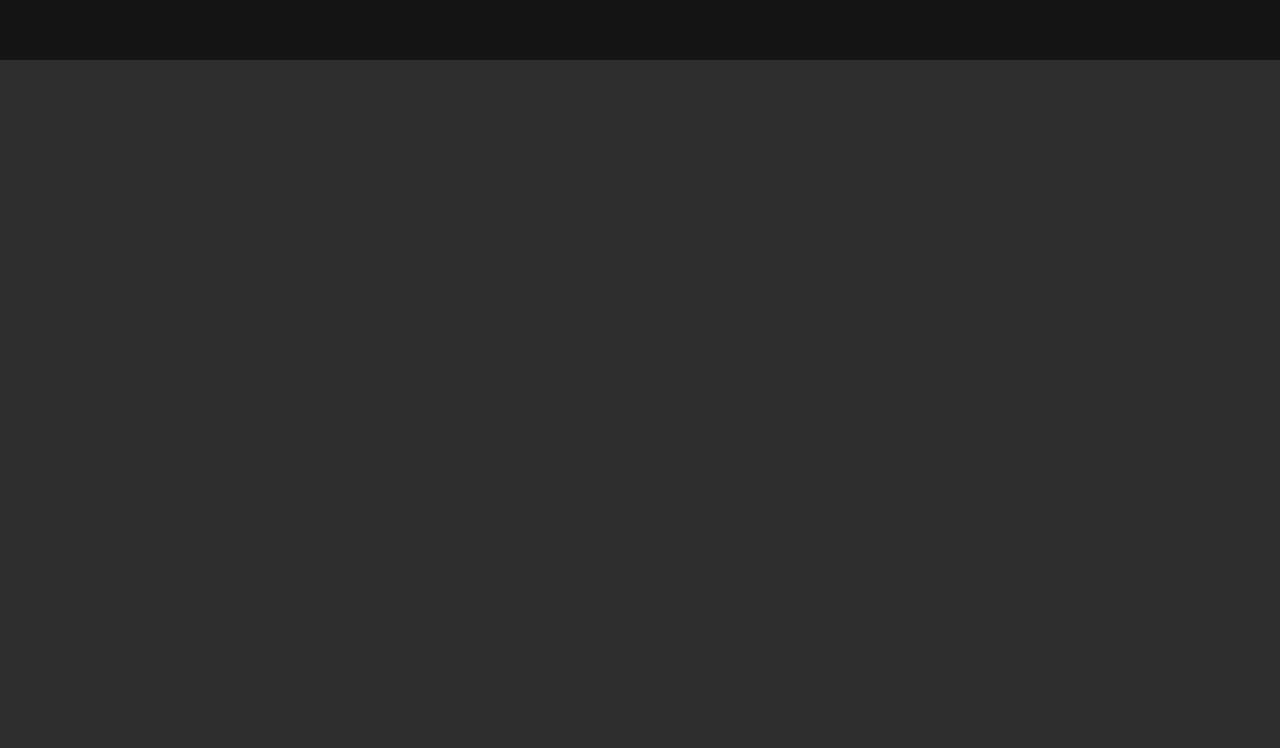
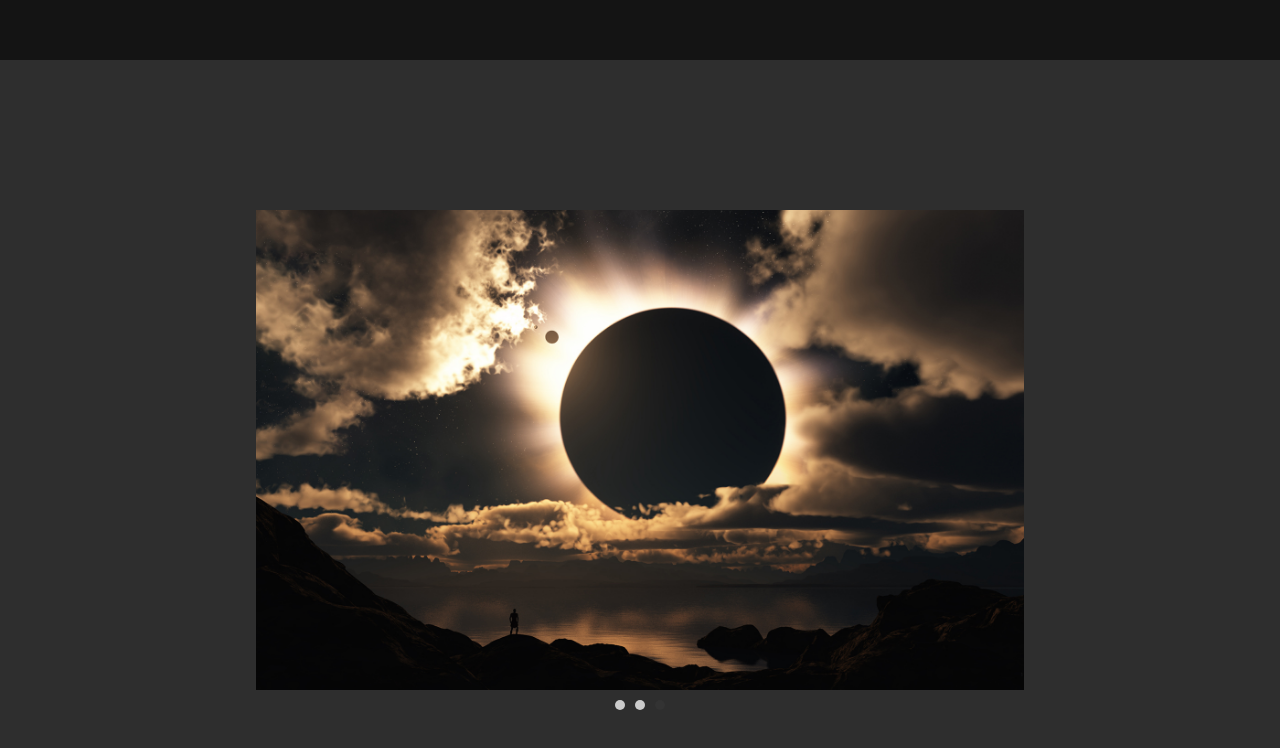
Before and after one commit to aurorn/homepage, a website built with webpack: page src/index.html in a window 1280 px wide. Shown: the part 740-1488 px from the top of the page. Before the commit the page ends 905 px from the top, so only its background shows below. Built offline with nearby package versions, Linux system fonts and the light colour scheme.

Commit message:
Added Carousel dummy content

```diff
--- a/src/index.html
+++ b/src/index.html
@@ -10,30 +10,32 @@
             <div class="intro-header slide-right">
                 <h1 class="">Welcome</h1>
             </div>
-            <aside><div class="about-bar">
-                <div class="about-bar-box">
-                    <div class="about-bar-img">
-                        <img class="about-img"></img>
-                    </div>
-                    <div class="about-bar-content">
-                        <p class="about-text"></p>
+            <aside>
+                <div class="about-bar">
+                    <div class="about-bar-box">
+                        <div class="about-bar-img">
+                            <img class="about-img" />
+                        </div>
+                        <div class="about-bar-content">
+                            <p class="about-text"></p>
+                        </div>
                     </div>
                 </div>
-            </div></aside>
+            </aside>
         </div>
         <main>
-            <div class="carousel-box">
+            <div class="carousel-box reveal">
                 <div class="carousel">
-                    <div class="carousel-slide-1">
-                        <img class="carousel-img"></img>
+                    <div class="carousel-slide slide fade">
+                        <img class="carousel-img" src="./images/bg1.jpg" />
                         <p class="carousel-text"></p>
                     </div>
-                    <div class="carousel-slide-2">
-                        <img class="carousel-img"></img>
+                    <div class="carousel-slide slide fade">
+                        <img class="carousel-img" src="./images/bg1.jpg" />
                         <p class="carousel-text"></p>
                     </div>
-                    <div class="carousel-slide-3">
-                        <img class="carousel-img"></img>
+                    <div class="carousel-slide slide fade">
+                        <img class="carousel-img" src="./images/bg1.jpg" />
                         <p class="carousel-text"></p>
                     </div>
                 </div>
--- a/src/index.js
+++ b/src/index.js
@@ -1 +1,15 @@
-import "./modules/styles/styles.css";
+import './modules/styles/styles.css'
+
+function initialize() {
+    import('./modules/reveal.js').then((module) => {
+        const { reveal } = module
+        window.addEventListener('scroll', reveal, { passive: true })
+    })
+
+    import('./modules/carousel.js').then((module) => {
+        const { initializeCarousel } = module
+        initializeCarousel()
+    })
+}
+
+document.addEventListener('DOMContentLoaded', initialize)
--- /dev/null
+++ b/src/modules/carousel.js
@@ -0,0 +1,54 @@
+const carousel = document.querySelector('.carousel');
+const slides = document.querySelectorAll('.carousel-slide');
+const indicatorsContainer = document.createElement('div');
+indicatorsContainer.classList.add('indicators');
+carousel.parentElement.appendChild(indicatorsContainer);
+
+let currentIndex = 0;
+let autoSlideInterval;
+
+export function showSlide(index) {
+    carousel.style.transform = `translateX(-${index * 100}%)`;
+    updateIndicators(index);
+}
+
+function updateIndicators(index) {
+    const indicators = document.querySelectorAll('.indicator');
+    indicators.forEach((indicator, i) => {
+        indicator.classList.toggle('active', i === index);
+    });
+}
+
+function createIndicators() {
+    slides.forEach((_, index) => {
+        const indicator = document.createElement('div');
+        indicator.classList.add('indicator');
+        if (index === 0) indicator.classList.add('active');
+        indicator.addEventListener('click', () => {
+            currentIndex = index;
+            showSlide(currentIndex);
+        });
+        indicatorsContainer.appendChild(indicator);
+    });
+}
+
+function startAutoSlide() {
+    autoSlideInterval = setInterval(() => {
+        currentIndex = (currentIndex + 1) % slides.length;
+        showSlide(currentIndex);
+    }, 3000);
+}
+
+function stopAutoSlide() {
+    clearInterval(autoSlideInterval);
+}
+
+export function initializeCarousel() {
+
+    carousel.addEventListener('mouseover', stopAutoSlide);
+    carousel.addEventListener('mouseout', startAutoSlide);
+
+    createIndicators();
+    showSlide(currentIndex);
+    startAutoSlide();
+}
--- /dev/null
+++ b/src/modules/reveal.js
@@ -0,0 +1,17 @@
+export function reveal() {
+    var reveals = document.querySelectorAll('.reveal')
+
+    for (var i = 0; i < reveals.length; i++) {
+        var windowHeight = window.innerHeight
+        var elementTop = reveals[i].getBoundingClientRect().top
+        var elementVisible = 150
+
+        if (elementTop < windowHeight - elementVisible) {
+            reveals[i].classList.add('active')
+        } else {
+            reveals[i].classList.remove('active')
+        }
+    }
+}
+
+window.addEventListener('scroll', reveal, { passive: true })
--- a/src/modules/styles/styles.css
+++ b/src/modules/styles/styles.css
@@ -1,4 +1,5 @@
-html, body {
+html,
+body {
     margin: 0;
     padding: 0;
     font-family: 'Roboto', sans-serif;
@@ -6,20 +7,21 @@ html, body {
 }
 
 .top-box {
-    min-height:100svh;
+    min-height: 100svh;
     display: flex;
     justify-content: center;
     align-items: center;
     background-color: rgb(20, 20, 20);
 }
-
-.intro-header, slide-right {
+/* Intro Sliding in Animation */
+.intro-header,
+slide-right {
     display: flex;
     justify-content: center;
     align-content: center;
-    color:rgb(221, 221, 221);
+    color: rgb(221, 221, 221);
     font-size: 3.5rem;
-    filter: drop-shadow(2rem 2rem .3rem #0e0d0dbd)
+    filter: drop-shadow(2rem 2rem 0.3rem #0e0d0dbd);
 }
 
 .slide-right {
@@ -30,11 +32,90 @@ html, body {
 
 .slide-right h1 {
     animation: 2s slide-right 1s forwards;
-      transform:translateX(-100%);
+    transform: translateX(-100%);
 }
 
 @keyframes slide-right {
     to {
-      transform:translateX(0);
+        transform: translateX(0);
     }
 }
+
+/* Scrolling down Reveal Animation */
+
+.reveal {
+    position: relative;
+    transform: translateY(150px);
+    opacity: 0;
+    transition: 1s all ease;
+}
+
+.reveal.active {
+    transform: translateY(0);
+    opacity: 1;
+}
+
+/* Middle Section Carousel */
+
+.carousel-box {
+    display: flex;
+    justify-content: center;
+    max-width: 60svw;
+    margin: 0 auto;
+    overflow: hidden;
+    height: 100svh;
+    flex-direction:column;
+}
+
+.carousel {
+    display: flex;
+    transition: transform 0.5s ease-in-out;
+}
+
+.carousel-slide {
+    flex: 0 0 100%;
+    display: flex;
+    align-items: center;
+}
+
+.carousel-img {
+    max-width: 100%;
+    height: auto;
+}
+
+.indicators {
+    display: flex;
+    justify-content: center;
+    margin-top: 10px;
+}
+
+.indicator {
+    width: 10px;
+    height: 10px;
+    background-color: #ccc;
+    border-radius: 50%;
+    margin: 0 5px;
+    cursor: pointer;
+    transition: background-color 0.3s;
+}
+
+.indicator.active {
+    background-color: #333;
+}
+
+.carousel {
+    display: flex;
+    transition: transform 0.5s ease-in-out;
+}
+
+.carousel-slide {
+    flex: 0 0 100%;
+    display: flex;
+    align-items: center;
+}
+
+@media (max-width: 768px) {
+    .carousel-slide {
+        flex: 0 0 100%;
+    }
+}
```
Also changed, not shown: src/images/bg1.jpg (added).
